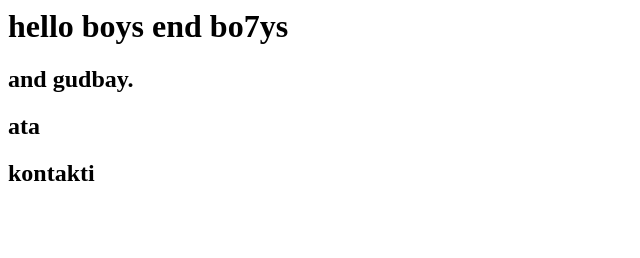
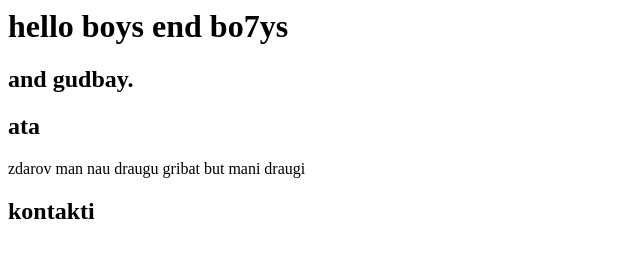
Before and after one commit to salvis223/index.html, a plain HTML site: page index.html in a window 1280 px wide. Shown: the whole page, without its empty margins (0-640 px from the left). Drawn offline with Linux system fonts and the light colour scheme.

Commit message:
izmainas

```diff
--- a/index.html
+++ b/index.html
@@ -4,6 +4,7 @@
 <h1>hello boys end bo7ys</h1>
 <h2>and gudbay.</h2>
 <h2>ata</h2>
+  <p>zdarov man nau draugu gribat but mani draugi</p>
   <h2>kontakti</h2>
 </body>
 </html>
```
